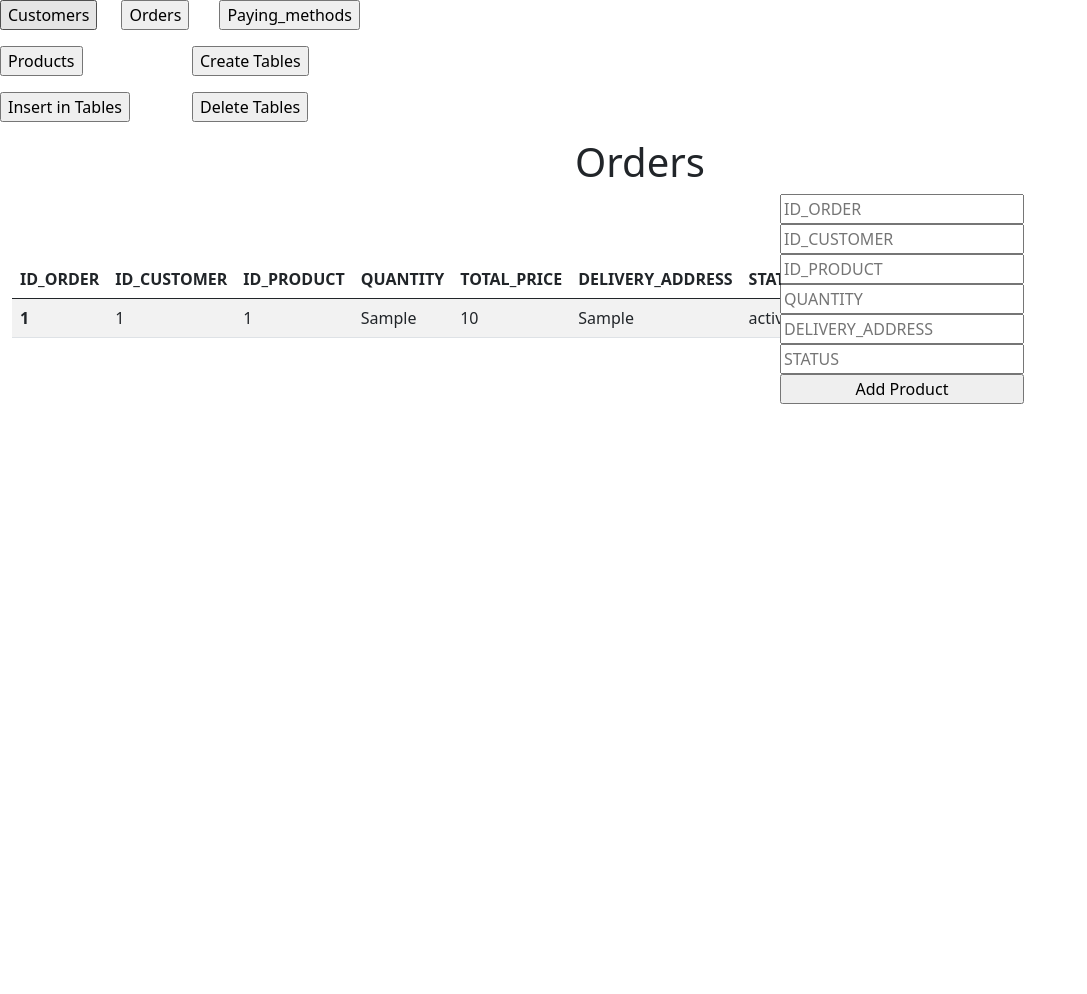
After one commit to claudiuohr/databases_onlineshop, a Flask app: page /orders in a window 1280 px wide. The commit adds this page. Shown: the whole page, without its empty margins (0-1087 px from the left). Run offline with Flask 2, Linux system fonts and the light colour scheme; tables that the repository leaves empty or names only in its code hold one stand-in row (values such as "Sample post").

Commit message:
afisare la restul si insert la o parte

```diff
--- a/database_management.py
+++ b/database_management.py
@@ -39,11 +39,11 @@ def create_tables():
     cursor.execute('''
         CREATE TABLE detalii_client (
             id_client    INT NOT NULL,
-            adresa       VARCHAR(40),
-            adresa_email VARCHAR(40) NOT NULL,
-            nr_telefon   CHAR(10) NOT NULL,
             nume         VARCHAR(25) NOT NULL,
             prenume      VARCHAR(25) NOT NULL,
+            adresa       VARCHAR(40),
+            adresa_email VARCHAR(40) UNIQUE NOT NULL,
+            nr_telefon   CHAR(10) UNIQUE NOT NULL,
             constraint detalii_comanda_email CHECK (adresa_email REGEXP '[a-z0-9._%-]+@[a-z0-9._%-]+\.[a-z]{2,4}'),
             constraint detalii_comanda_nr_telefon CHECK (nr_telefon REGEXP '^[0][:7:3:2][0-9 ]*$'),
             constraint detalii_comanda_nume CHECK (nume REGEXP '[A-Za-z]*'),
--- a/main.py
+++ b/main.py
@@ -29,7 +29,7 @@ def handle_delete_tables():
 def handle_customers():
     conn = connect_to_database()
     cursor = conn.cursor()
-    cursor.execute("""SELECT d.id_client,d.nume,d.prenume,d.adresa_email,d.nr_telefon,d.adresa,c.membership
+    cursor.execute("""SELECT d.id_client,d.nume,d.prenume,d.adresa,d.adresa_email,d.nr_telefon,c.membership
     FROM client c JOIN detalii_client d ON d.id_client=c.id_client""")
     customers = cursor.fetchall()
     return render_template('customers.html',customers=customers)
@@ -39,12 +39,86 @@ def handle_add_customer():
     membership = request.form['membership']
     nume = request.form['nume']
     prenume = request.form['prenume']
+    adresa = request.form['adresa']
     adresa_email = request.form['adresa_email']
     nr_telefon = request.form['nr_telefon']
-    adresa = request.form['adresa']
     conn = connect_to_database()
     cursor = conn.cursor()
     cursor.execute(f"""INSERT INTO client (membership) VALUES ({membership})""")
-    cursor.execute("""INSERT INTO detalii_client (adresa,adresa_email,nr_telefon,nume,prenume,id_client) VALUES (%s,%s,%s,%s,%s, LAST_INSERT_ID())""",(adresa,adresa_email,nr_telefon,nume,prenume))
+    cursor.execute("""INSERT INTO detalii_client (nume,prenume,adresa,adresa_email,nr_telefon,id_client) VALUES (%s,%s,%s,%s,%s, LAST_INSERT_ID())""",(nume,prenume,adresa,adresa_email,nr_telefon))
     cursor.execute("COMMIT")
     return redirect('/customers')
+
+@app.route('/products',methods=['GET'])
+def handle_products():
+    conn = connect_to_database()
+    cursor = conn.cursor()
+    cursor.execute("""SELECT p.id_produs,p.denumire,p.pret,p.disponibilitate FROM produs p""")
+    products = cursor.fetchall()
+    return render_template('products.html',products=products)
+
+@app.route('/add_product',methods=['GET','POST'])
+def handle_add_product():
+    denumire=request.form['denumire']
+    pret=request.form['pret']
+    disponibilitate=request.form['disponibilitate']
+    conn = connect_to_database()
+    cursor = conn.cursor()
+    cursor.execute(""" INSERT INTO produs (denumire,pret,disponibilitate) VALUES (%s,%s,%s)""",(denumire,pret,disponibilitate))
+    cursor.execute("COMMIT")
+    return redirect('/products')
+
+@app.route('/update_product',methods=['GET','POST'])
+def handle_update_product():
+    id_produs=request.form['id_produs']
+    pret=request.form['pret']
+    disponibilitate=request.form['disponibilitate']
+    conn = connect_to_database()
+    cursor = conn.cursor()
+    cursor.execute(""" UPDATE produs SET
+    pret= IF(%s IS NOT NULL,%s,pret),
+    disponibilitate= IF(%s IS NOT NULL,%s,disponibilitate)
+    WHERE id_produs=%s""",(pret,pret,disponibilitate,disponibilitate,id_produs))
+    cursor.execute("COMMIT")
+    return redirect('/products')
+
+@app.route('/orders',methods=['GET'])
+def handle_orders():
+    conn = connect_to_database()
+    cursor = conn.cursor()
+    cursor.execute("""SELECT o.id_comanda,o.id_client,d.id_produs,d.nr_prd,o.pret_total,o.adresa_livrare,o.status FROM comanda o JOIN detalii_comanda d ON o.id_comanda=d.id_comanda""")
+    orders = cursor.fetchall()
+    return render_template('orders.html',orders=orders)
+
+@app.route('/add_order',methods=['GET','POST'])
+def handle_add_order():
+    id_client=request.form['id_client']
+    id_produs=request.form['id_produs']
+    nr_prd=request.form['nr_prd']
+    adresa_livrare=request.form['adresa_livrare']
+    status=request.form['status']
+    conn = connect_to_database()
+    cursor = conn.cursor()
+    cursor.execute("""INSERT INTO comanda (id_client,adresa_livrare,status) VALUES (%s,%s,%s)""",(id_client,adresa_livrare,status))
+    cursor.execute("""INSERT INTO detalii_comanda (id_produs,nr_prd,id_comanda) VALUES (%s,%s,LAST_INSERT_ID())""",(id_produs,nr_prd))
+    cursor.execute("COMMIT")
+    return redirect('/orders')
+
+@app.route('/paying_methods',methods=['GET'])
+def handle_paying_methods():
+    conn = connect_to_database()
+    cursor = conn.cursor()
+    cursor.execute('SELECT id_comanda,cash,card FROM metoda_de_plata')
+    paying_methods = cursor.fetchall()
+    return render_template('paying_methods.html',paying_methods=paying_methods)
+
+@app.route('/add_paying_method',methods=['GET','POST'])
+def handle_add_paying_method():
+    id_comanda=request.form['id_comanda']
+    cash=request.form['cash']
+    card=request.form['card']
+    conn = connect_to_database()
+    cursor=conn.cursor()
+    cursor.execute("""INSERT INTO metoda_de_plata (id_comanda,cash,card) VALUES (%s,%s,%s)""",(id_comanda,cash,card))
+    cursor.execute("COMMIT")
+    return redirect('/paying_methods')
--- a/static/style.css
+++ b/static/style.css
@@ -1,4 +1,3 @@
 .input_form{
     width:50%;
-
 }
--- a/templates/blocks/header_block.html
+++ b/templates/blocks/header_block.html
@@ -3,6 +3,21 @@
     <div class="col">
         <form action="/customers" method="get">
             <input type="submit" value="Customers">
+        </form>
+    </div>
+    <div class="col">
+        <form action="/orders" method="get">
+            <input type="submit" value="Orders">
+        </form>
+    </div>
+    <div class="col">
+        <form action="/paying_methods" method="get">
+            <input type="submit" value="Paying_methods">
+        </form>
+    </div>
+    <div class="col">
+        <form action="/products" method="get">
+            <input type="submit" value="Products">
         </form>
     </div>
     <div class="col">
--- a/templates/customers.html
+++ b/templates/customers.html
@@ -27,11 +27,11 @@
                             {% for customer in customers %}
                             <tr>
                                 <th scope="row">{{ customer[0] }}</th>
-                                <td>{{ customer[4] }}</td>
-                                <td>{{ customer[5] }}</td>
                                 <td>{{ customer[1] }}</td>
                                 <td>{{ customer[2] }}</td>
                                 <td>{{ customer[3] }}</td>
+                                <td>{{ customer[4] }}</td>
+                                <td>{{ customer[5] }}</td>
                                 <td>{{ customer[6] }}</td>
                             </tr>
                             {% endfor %}
--- /dev/null
+++ b/templates/orders.html
@@ -0,0 +1,58 @@
+<html>
+    <head>
+        <title>Orders</title>
+        {% include 'blocks/css_links.html' %}
+    </head>
+    <body>
+        {% include 'blocks/header_block.html' %}
+        <h1 class="text-center">Orders</h1>
+
+        <div class="container-fluid" style="height:100%;width:100%">
+            <div class="row justify-content-center align-items-center" >
+                <div class="col-1" style="width:60%">
+                    <table class="table table-striped">
+                        <thead>
+                            <tr>
+                                <th scope="col">ID_ORDER</th>
+                                <th scope="col">ID_CUSTOMER</th>
+                                <th scope="col">ID_PRODUCT</th>
+                                <th scope="col">QUANTITY</th>
+                                <th scope="col">TOTAL_PRICE</th>
+                                <th scope="col">DELIVERY_ADDRESS</th>
+                                <th scope="col">STATUS</th>
+                            </tr>
+                        </thead>
+                        <tbody>
+                            {% for order in orders %}
+                            <tr>
+                                <th scope="row">{{ order[0] }}</th>
+                                <td>{{ order[1] }}</td>
+                                <td>{{ order[2] }}</td>
+                                <td>{{ order[3] }}</td>
+                                <td>{{ order[4] }}</td>
+                                <td>{{ order[5] }}</td>
+                                <td>{{ order[6] }}</td>
+                                <td>{{ order[7] }}</td>
+                            </tr>
+                            {% endfor %}
+                        </tbody>
+                    </table>
+                </div>
+
+                <div class="col-1" style="width:40%">
+
+                    <form action="/add_product" method="post">
+                        <input type="text" name="id_comanda" id="id_comanda" placeholder="ID_ORDER" class="input_form">
+                        <input type="text" name="id_client" id="id_client" placeholder="ID_CUSTOMER" class="input_form">
+                        <input type="text" name="id_produs" id="id_produs" placeholder="ID_PRODUCT" class="input_form">
+                        <input type="text" name="nr_prd" id="nr_prd" placeholder="QUANTITY" class="input_form">
+                        <input type="text" name="adresa_livrare" id="adresa_livrare" placeholder="DELIVERY_ADDRESS" class="input_form">
+                        <input type="text" name="status" id="status" placeholder="STATUS" class="input_form">
+                        <input type="submit" value="Add Product" style="width:50%">
+                    </form>
+                </div>
+            </div>
+        </div>
+        {% include 'blocks/js_links.html' %}
+    </body>
+</html>
```
Also changed, not shown: templates/paying_methods.html (added, +45 -0 lines), templates/products.html (added, +54 -0 lines).
